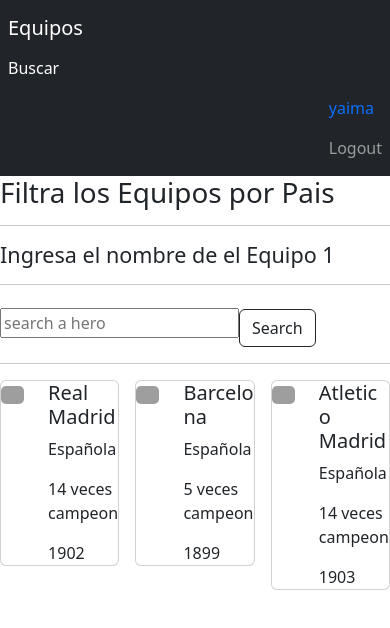
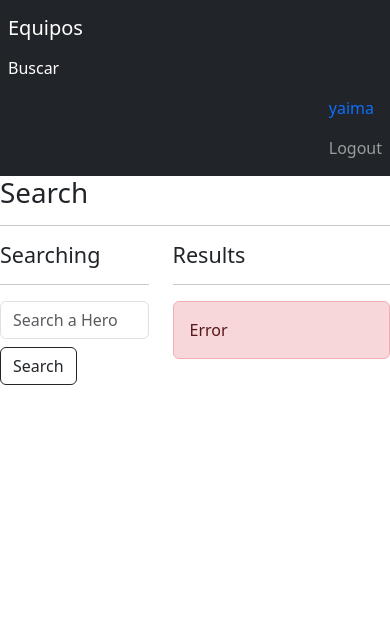
Before and after one commit to yaima22/taller2React, a React (Vite) app in the folder talle2React/: page /Buscar in a window 390 px wide. Shown: the top 628 px of the page. Built offline with nearby package versions, Linux system fonts and the light colour scheme; grey boxes are pictures that could not be loaded.

Commit message:
Todo Listo perro

```diff
--- a/talle2React/src/equipos/components/EquipoCard.jsx
+++ b/talle2React/src/equipos/components/EquipoCard.jsx
@@ -1,6 +1,5 @@
-import { Link } from "react-router-dom"
+
 export const EquipoCard = ({
-  id,
   equipo,
   liga,
   copas,
@@ -15,7 +14,7 @@
 <div className="col animate__animated animate__fadeInLeftBig">
   <div className="card">
     <div className="row no-gutters">
-        <div className="col-4">
+        <div className="col-md4">
             <img src={url} className="card-img" alt="{superhero}" />
           </div>
           <div className="col-8">
--- a/talle2React/src/equipos/components/EquipoList.jsx
+++ b/talle2React/src/equipos/components/EquipoList.jsx
@@ -8,6 +8,7 @@
  <div className='row rows-cols-1 row-cols-md-3 g-3'>
             {
                 equipo.map(equipo =>(
+
                     <EquipoCard key={equipo.id}
                     {...equipo}
                     />
--- a/talle2React/src/equipos/components/EquipoListLigas.jsx
+++ b/talle2React/src/equipos/components/EquipoListLigas.jsx
@@ -3,7 +3,7 @@
 
 export const EquipoListLigas = ({liga}) => {
     const equipo = getEquiposLigas(liga)
-    console.log(equipo)
+
   return (
     <>
      <div className='row rows-cols-1 row-cols-md-3 g-3'>
--- a/talle2React/src/equipos/helpers/getEquipos.js
+++ b/talle2React/src/equipos/helpers/getEquipos.js
@@ -1,5 +1,4 @@
 import { equipos } from "../data/equipos";
  export const getEquipos = () => {
-
-   return equipos
+  return equipos
  }
--- a/talle2React/src/equipos/helpers/getEquiposLigas.js
+++ b/talle2React/src/equipos/helpers/getEquiposLigas.js
@@ -1,6 +1,10 @@
 import { equipos } from "../data/equipos"
 
-export const getEquiposLigas = (id) => {
- return equipos.filter(equipo => equipo.liga === id)
+export const getEquiposLigas = (liga = '') => {
+ liga= liga.toLowerCase().trim()
+ if(liga.length === 0)return []
+
+ return equipos.filter(
+    equipo => equipo.liga.toLowerCase().includes(liga))
 
 }
--- a/talle2React/src/equipos/pages/Buscar.jsx
+++ b/talle2React/src/equipos/pages/Buscar.jsx
@@ -1,36 +1,91 @@
-import { EquipoListLigas } from "../components"
+import { useLocation, useNavigate } from "react-router-dom";
+import queryString from 'query-string'
+import {useForm} from './../../hooks/useForm'
+import { getEquiposLigas } from "../helpers";
+import { EquipoCard } from "../components";
 
 export const Buscar = () => {
-  var busqueda = "Española"
+  const navigate = useNavigate()
+  const location = useLocation()
+  const {q = ''} = queryString.parse(location.search)
+
+  const equipo =getEquiposLigas(q)
+  console.log(equipo)
+
+//Validacion
+  const showSearch = (q.length === 0)
+  const showError = (q.length > 0)&& equipo.length
+
+  //
+  const { searchText, onInputChange } = useForm({
+    searchText: q
+  })
+
+  const onSearchSubmit = (event) =>{
+    event.preventDefault();
+    //if(searchText.trim().lenght <= 1) return navigate(`?q=${ searchText }`)
+    navigate(`?q=${ searchText }`)
+  }
 
   return (
     <>
-     <h1>Filtra los Equipos por Pais</h1>
-     <hr />
-     <h4>Ingresa el nombre de el Equipo 1</h4>
-     <hr />
+      <h1>Search</h1>
+      <hr />
+      <div className="row">
+        <div className="col-5">
+          <h4>Searching</h4>
+          <hr />
+          <form onSubmit={ onSearchSubmit }>
+            <input type="text"
+                  placeholder="Search a Hero"
+                  className="form-control"
+                  name="searchText"
+                  autoComplete="false"
+                  value={searchText}
+                  onChange={ onInputChange }
+            />
+            <button className="btn btn-outline-dark mt-2">
+              Search
+            </button>
+          </form>
 
-          <input
-            id="liga"
-            type="text"
-            placeholder="search a hero"
-            className="form.control"
-            name="searchText"
-            autoComplete="false"
-          />
-          <button className="btn btn-outline-dark mt-2" onClick={() =>{
-         busqueda = "Española"
+          </div>
+          <div className="col-7">
+          <h4>Results</h4>
+          <hr />
+          {/* {
+            ( q === '' )
+            ? <div className="alert alert-primary"> search a hero </div>
+            : ( heroes.length === 0 )
+              && <div className="alert alert-danger">Hero by <b> { q } </b> no exists </div>
+          } */}
+          <div className="alert alert-danger animate__animated animate__fadeInUp"
+                style={{ display: showSearch ? '' : 'none' }}>
+              Error
+            </div>
 
-          }}
+            <div className="alert alert-primary animate__animated animate__fadeInUp"
+                style={{ display: showError ? '' : 'none' }}>
+              Equipo Encontrado <b>{ q }</b>
+            </div>
 
-          >Search</button>
 
-        <hr />
-      <EquipoListLigas  liga={busqueda}/>
+
+          <div className="row rows-cols-1 row-cols-md-2 g-2">
+          {
+            equipo.map(equipo =>(
+                <EquipoCard key={equipo.id} {...equipo}/>
+            ))
+
+          }
+
+          </div>
+
+        </div>
+          </div>
+
 
     </>
   )
 
 }
-
-export default  Buscar
--- a/talle2React/src/equipos/pages/Equipos.jsx
+++ b/talle2React/src/equipos/pages/Equipos.jsx
@@ -1,12 +1,12 @@
-import { getEquipos } from "../helpers"
+
 import { EquipoList } from "../components"
 
 export const Equipos = () => {
-  const equipo = getEquipos()
+
   return (
 
     <>
-     <h1>Lista de Equipos</h1>
+     <h1>Lista de Equipos de futbol</h1>
     <EquipoList/>
     </>
 
--- a/talle2React/src/equipos/routes/EquiposRoutes.jsx
+++ b/talle2React/src/equipos/routes/EquiposRoutes.jsx
@@ -7,12 +7,11 @@
      < Navbar />
 
       <Routes>
+      <Route path="/Equipos" element={<Equipos />}/>
+      <Route path="/Buscar" element={<Buscar />}/>
+      <Route path="/" element={<Navigate to="/Equipos" />}/>
+      </Routes>
 
-      <Route path="/" element={<Equipos />}/>
-      <Route path="/Buscar" element={<Buscar />}/>
-
-        <Route path="/" element={<Navigate to="/Equipos" />}/>
-      </Routes>
     </>
   )
 }
--- /dev/null
+++ b/talle2React/src/hooks/useForm.js
@@ -0,0 +1,27 @@
+import { useState } from 'react';
+
+export const useForm = ( initialForm = {} ) => {
+
+    const [ formState, setFormState ] = useState( initialForm );
+
+    const onInputChange = ({ target }) => {
+        const { name, value } = target;
+        setFormState({
+            ...formState,
+            [ name ]: value
+        });
+    }
+
+    const onResetForm = () => {
+        setFormState( initialForm );
+    }
+
+    return {
+        ...formState,
+        formState,
+        onInputChange,
+        onResetForm,
+    }
+}
+
+export default useForm
--- a/talle2React/src/main.jsx
+++ b/talle2React/src/main.jsx
@@ -2,6 +2,7 @@
 import ReactDOM from 'react-dom/client'
 import { BrowserRouter } from 'react-router-dom'
 import { EquiposApp } from './EquiposApp'
+import { Buscar } from './equipos/pages'
 
 ReactDOM.createRoot(document.getElementById('root')).render(
   <React.StrictMode>
--- a/talle2React/src/router/AppRouter.jsx
+++ b/talle2React/src/router/AppRouter.jsx
@@ -6,6 +6,7 @@
     <>
     <Routes>
         <Route path="/*"  element={<EquiposRoutes />} />
+
     </Routes>
     </>
   )
--- a/talle2React/src/ui/components/Navbar.jsx
+++ b/talle2React/src/ui/components/Navbar.jsx
@@ -16,7 +16,7 @@
 
             <Link
                 className="navbar-brand"
-                to="/"
+                to="/Equipos"
             >
                 Equipos
             </Link>
```
Also changed, not shown: 1 other file (tests, documents, lock files or other folders).
